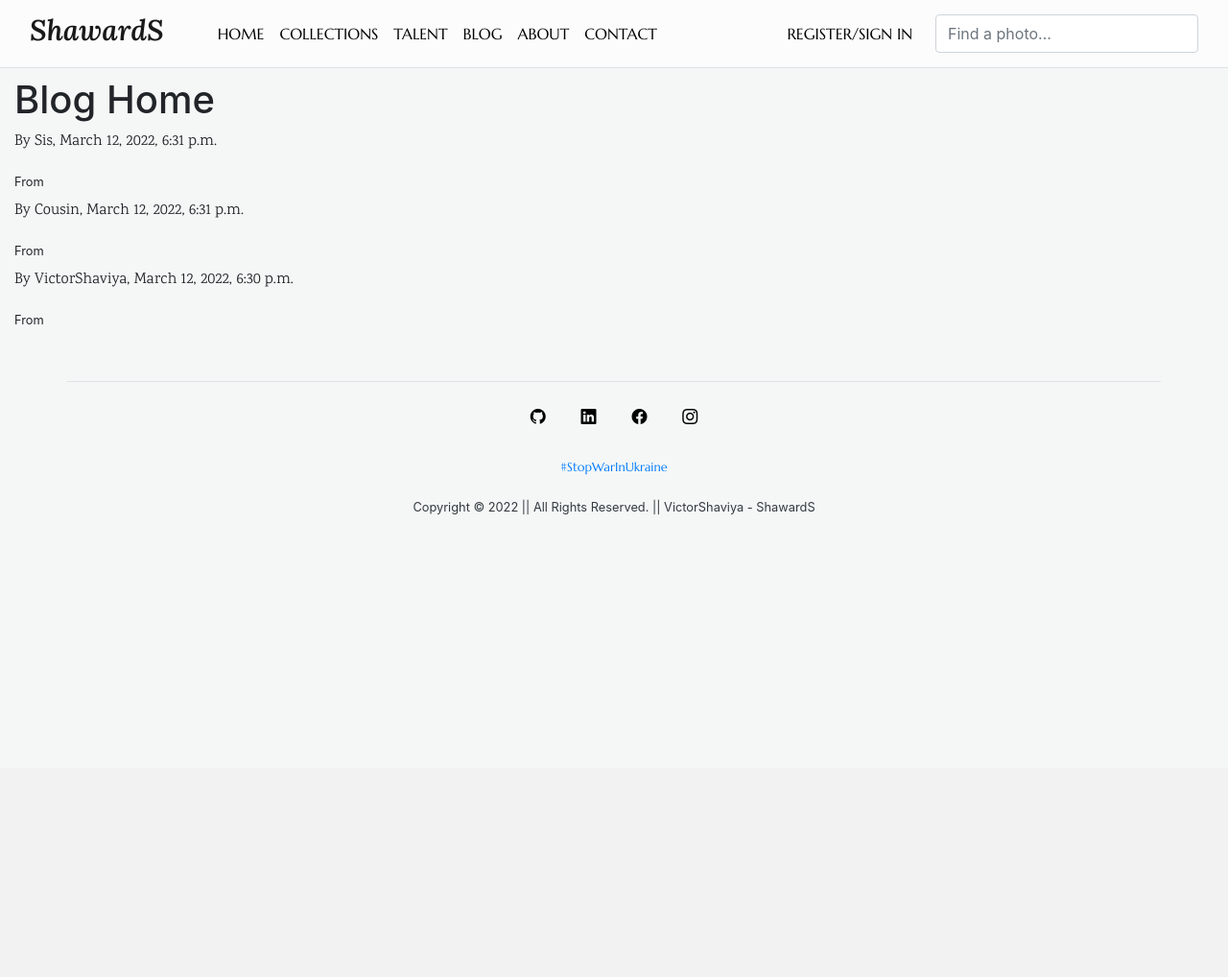
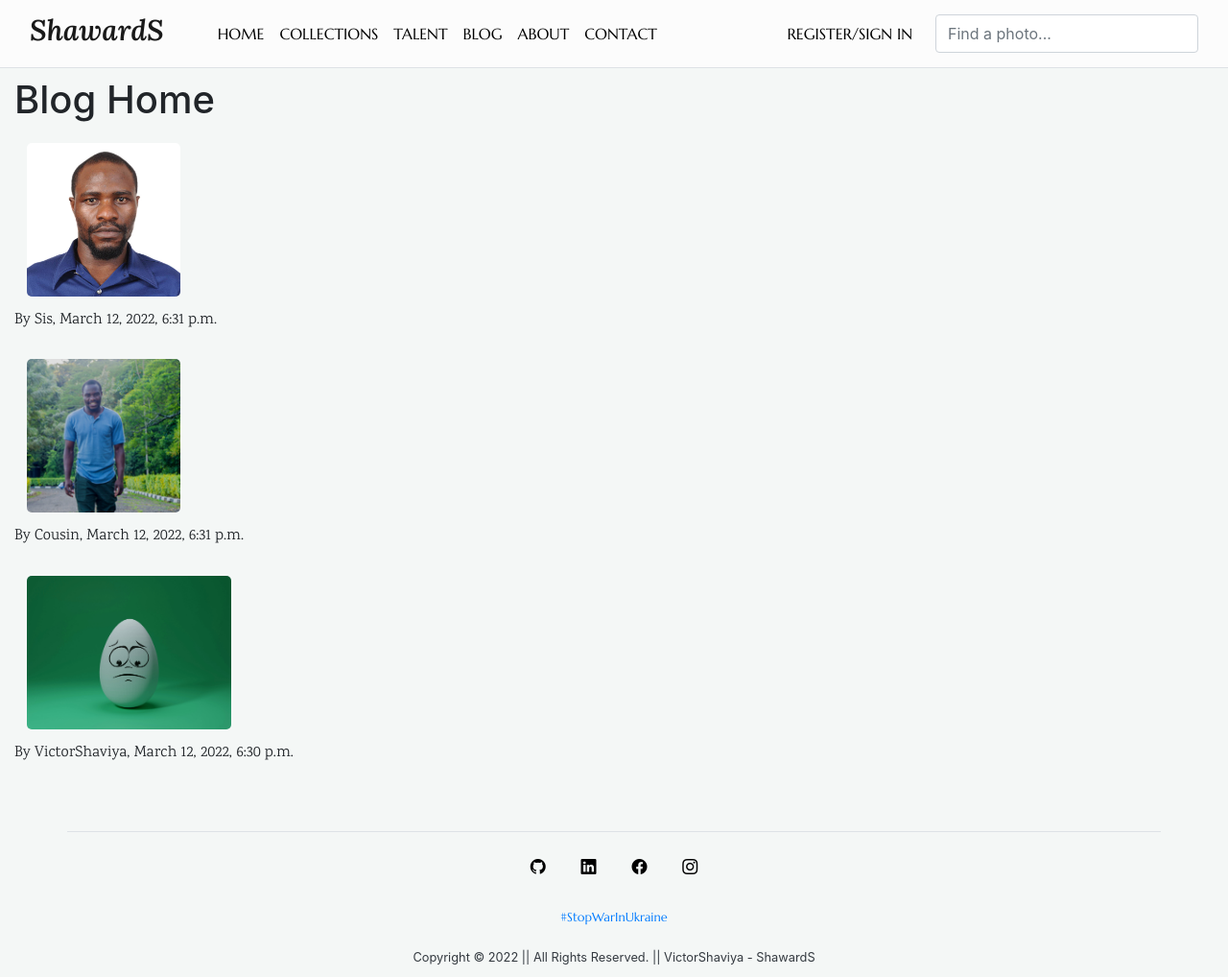
Before and after one commit to ShaviyaVictor/ShawardS, a Django app: page / in a window 1280 px wide. Shown: the whole page at 96% size. Before the commit the page ends 536 px from the top, so only its background shows below. Run offline with Django 4.2, Linux system fonts and the light colour scheme; data comes from the database, SQL or seed files in the repository; some libraries are stand-ins or nearby versions.

Commit message:
Call the model db data to the templates

```diff
--- a/blog/templates/blog/home.html
+++ b/blog/templates/blog/home.html
@@ -8,15 +8,15 @@
   <h1>Blog Home</h1>
 
   {% for post in posts %}
-    <h3>
-      {{ post.title }}
-    </h3>
+
+    <a href="#">
+      <img class="post-img" src="{{ post.image.url }}" alt="{{ post.project_name }}" style="border-radius: 5px; margin: 0.8em; height: 10rem;">
+    </a>
+
+
     <p>
       By {{ post.author }}, {{ post.date_posted }}
     </p>
-    <small>
-      From {{ post.location }}
-    </small>
   {% endfor %}
 
 
```
